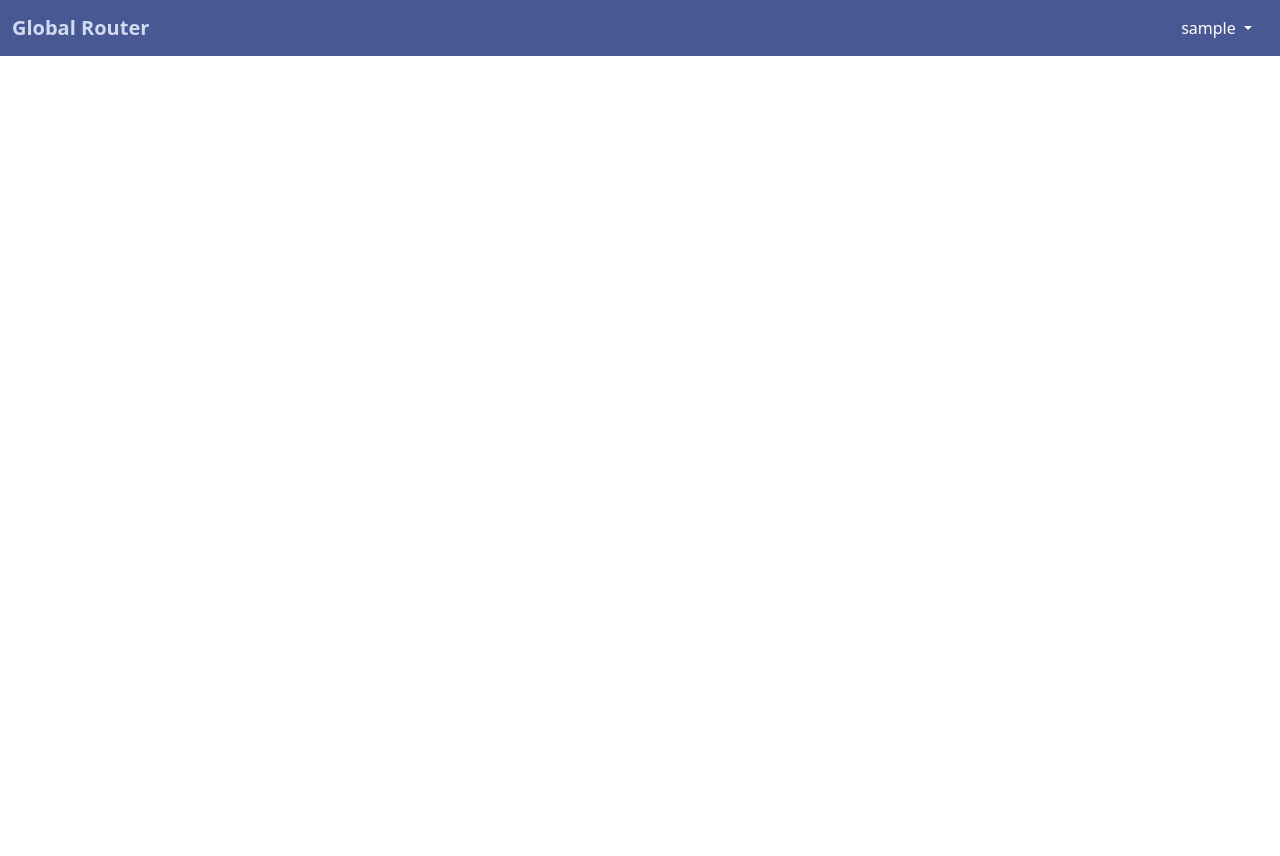
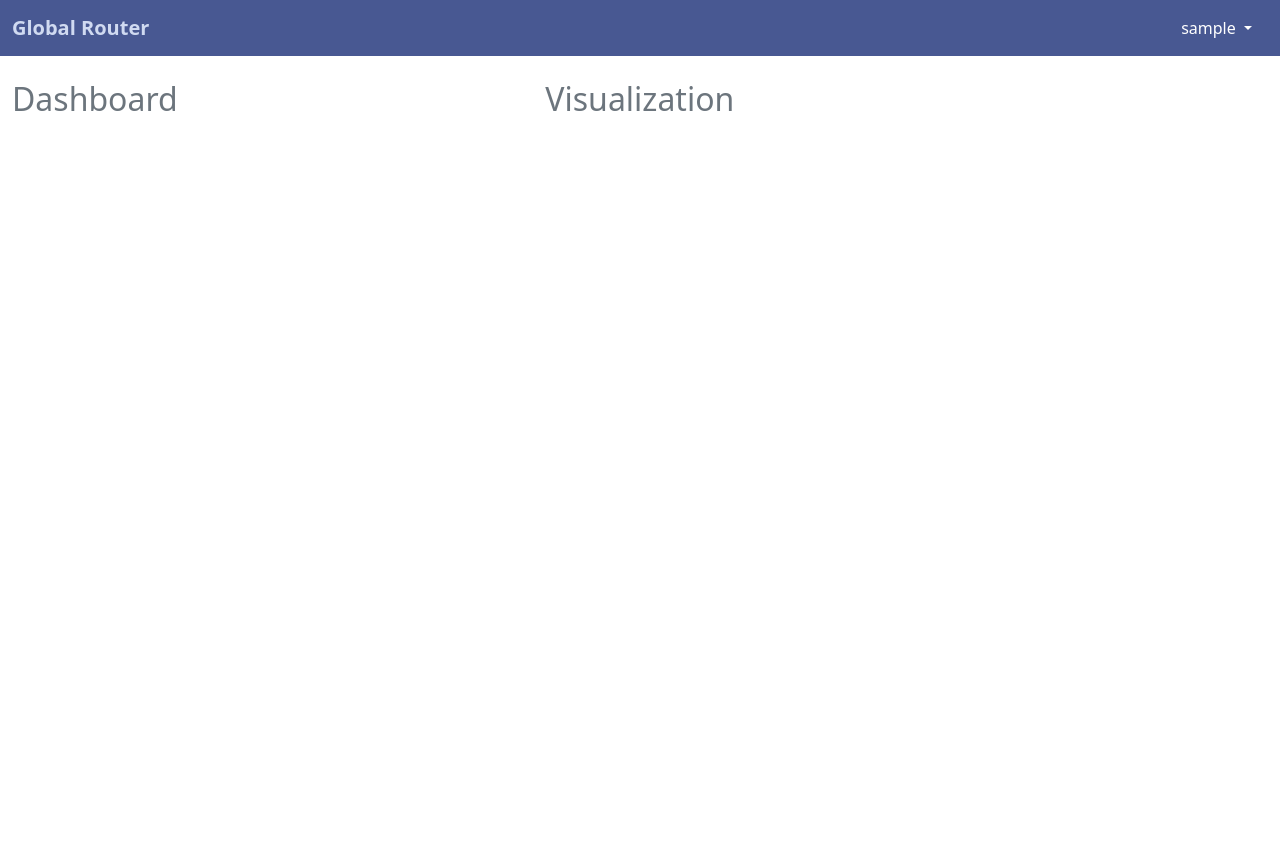
Before and after one commit to notyiming/global-router, a Flask app: page /dashboard in a window 1280 px wide. Before the commit the page ends 56 px from the top, so only its background shows below. Run offline with Flask 2, Linux system fonts and the light colour scheme; the visitor is signed in with stand-in values (Sample User, id 1); some libraries are stand-ins or nearby versions.

Commit message:
add sections to dashboard

```diff
--- a/templates/dashboard.html
+++ b/templates/dashboard.html
@@ -14,7 +14,7 @@
         </li> -->
       </ul>
       <span class="nav-item dropdown">
-        <a class="nav-link dropdown-toggle text-white" href="#" id="navbarDropdownMenuLink" role="button" data-bs-toggle="dropdown" aria-expanded="false">
+        <a class="nav-link dropdown-toggle text-white" id="navbarDropdownMenuLink" role="button" data-bs-toggle="dropdown" aria-expanded="false">
           {% if user %}
             {{user}}
           {% else %}
@@ -28,4 +28,17 @@
     </div>
   </div>
 </nav>
+
+<div class="container-fluid">
+  <div class="row vh-100">
+    <div class="col-5 my-4">
+      <h2 class="text-muted">Dashboard</h2>
+
+    </div>
+    <div class="col-7 my-4">
+      <h2 class="text-muted">Visualization</h2>
+
+    </div>
+  </div>
+</div>
 {% include "footer.html" %}
```
